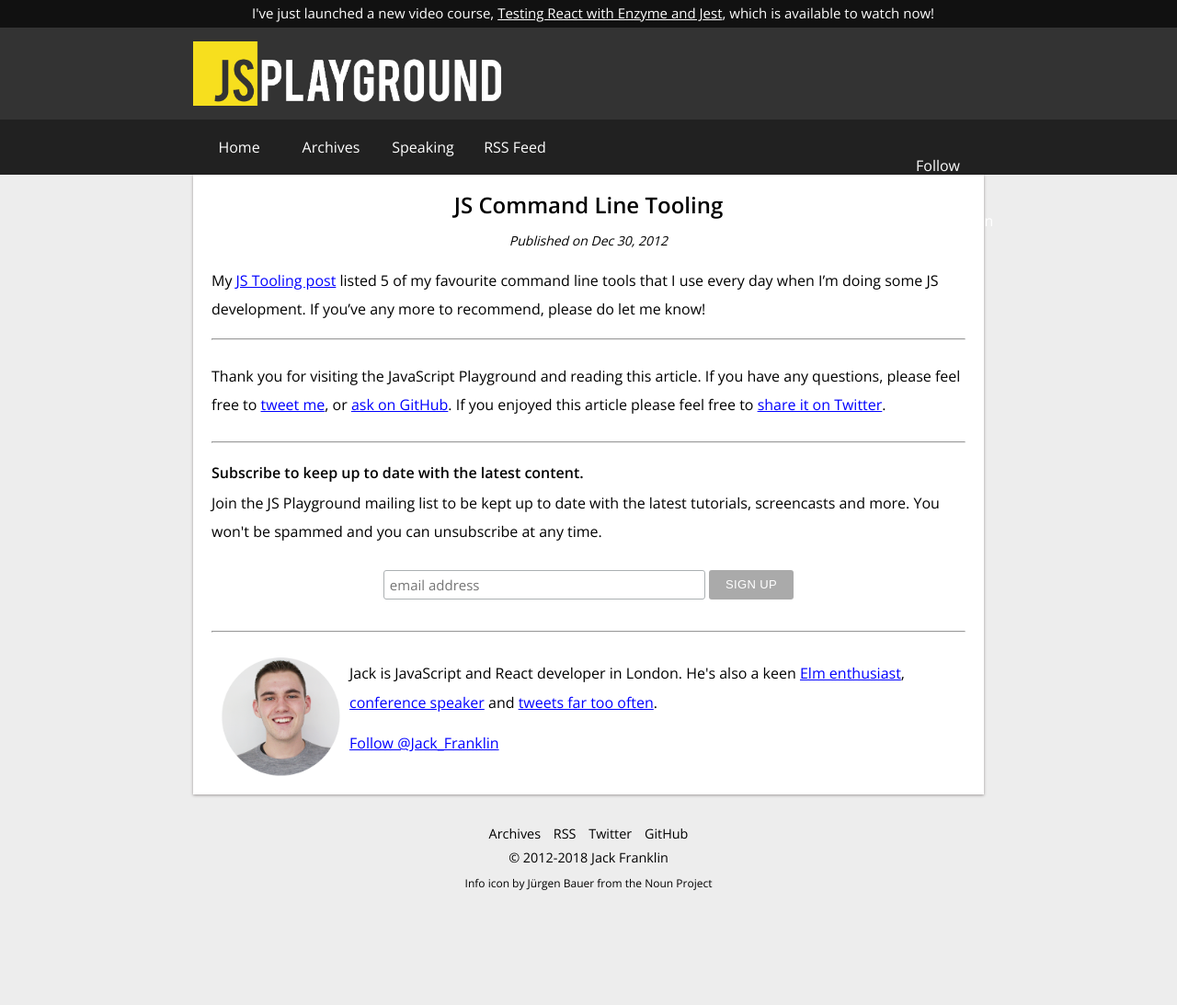
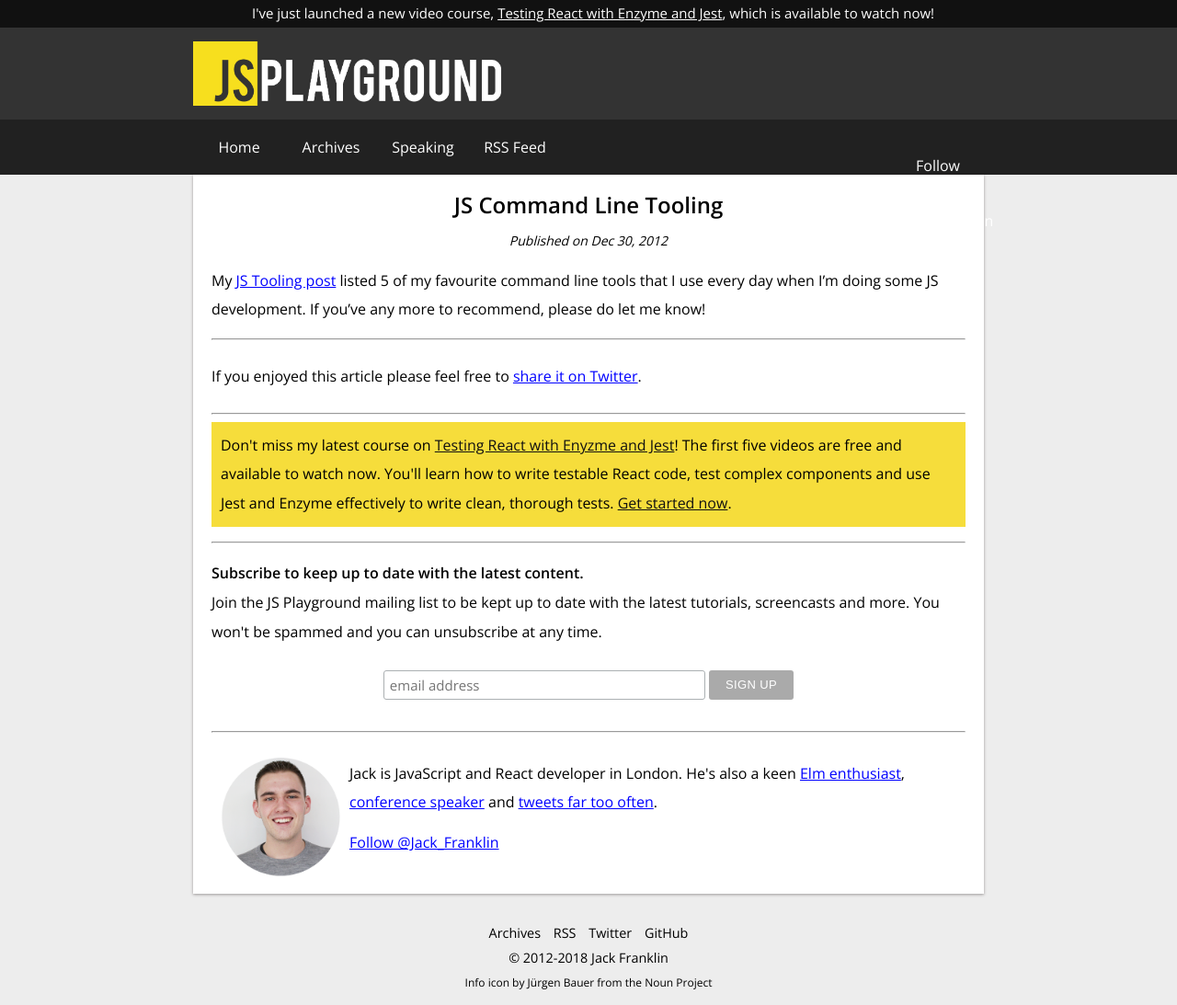
Before and after one commit to jackfranklin/javascriptplayground.com, a Jekyll site: the page built from _posts/2012-12-30-js-command-line-tooling.md, in a window 1280 px wide. Shown: the whole page at 92% size. Built offline with Jekyll 4.4.1, drawn with Linux system fonts in a browser that asks for light colours; comment, search, counter and statistics services are not loaded; before the commit the page ends 984 px from its top, so only the background shows below that.

```diff
--- a/_includes/postdetail.html
+++ b/_includes/postdetail.html
@@ -27,9 +27,18 @@
 
     <div class="footer-content">
       <p class="thank-you">
-        Thank you for visiting the JavaScript Playground and reading this article.
-        If you have any questions, please feel free to <a href="http://twitter.com/Jack_Franklin">tweet me</a>, or <a href="https://github.com/jackfranklin/javascriptplayground.com/issues">ask on GitHub</a>. If you enjoyed this article please feel free to <a href="https://twitter.com/intent/tweet?text={{ page.title }}&url=https://www.javascriptplayground.com{{ page.url }}&via=Jack_Franklin&related=Jack_Franklin" rel="nofollow" target="_blank" title="Share on Twitter">share it on Twitter</a>.
+        If you enjoyed this article please feel free to <a href="https://twitter.com/intent/tweet?text={{ page.title }}&url=https://www.javascriptplayground.com{{ page.url }}&via=Jack_Franklin&related=Jack_Franklin" rel="nofollow" target="_blank" title="Share on Twitter">share it on Twitter</a>.
       </p>
+
+    </div>
+
+    <hr />
+
+    <div>
+      <p class="thank-you-testing-react">
+        Don't miss my latest course on <a href="/testing-react-enzyme-jest">Testing React with Enyzme and Jest</a>! The first five videos are free and available to watch now. You'll learn how to write testable React code, test complex components and use Jest and Enzyme effectively to write clean, thorough tests. <a href="/testing-react-enzyme-jest">Get started now</a>.
+      </p>
+    </div>
 
       <hr />
 
--- a/_sass/_styles.scss
+++ b/_sass/_styles.scss
@@ -356,6 +356,20 @@ ul.archives {
   margin: 1.5em 0;
 }
 
+.thank-you-testing-react {
+  padding: 10px;
+  background: #f6dd3b;
+  a:link,
+  a:visited {
+    color: #111;
+  }
+
+  a:hover {
+    background-color: #fff;
+    transition: background-color 0.2s ease-in;
+  }
+}
+
 .pagination {
   overflow: auto;
   width: 90%;
```
Also changed, not shown: _posts/2018-02-15-prefer-code-over-comments.md (added, +122 -0 lines).
